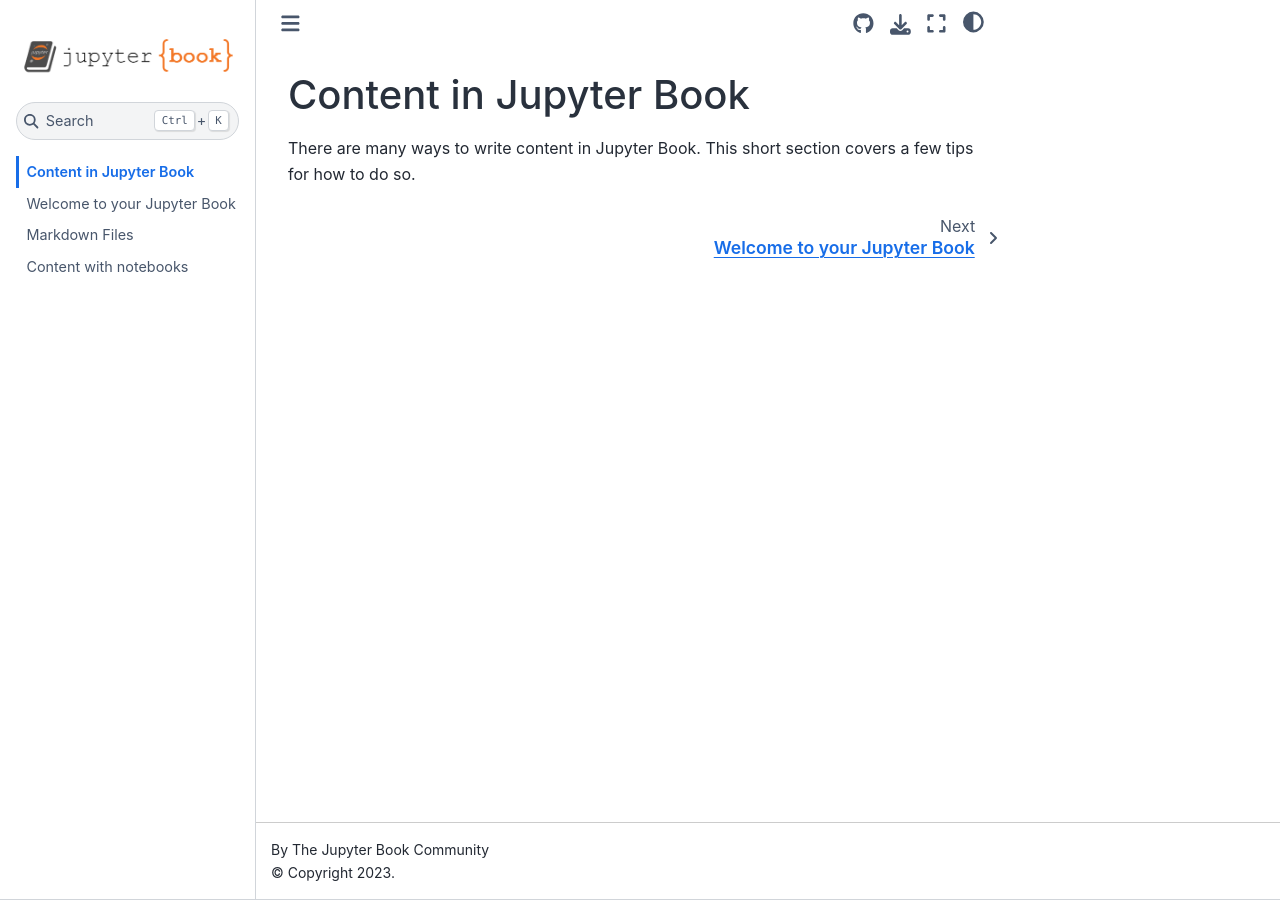
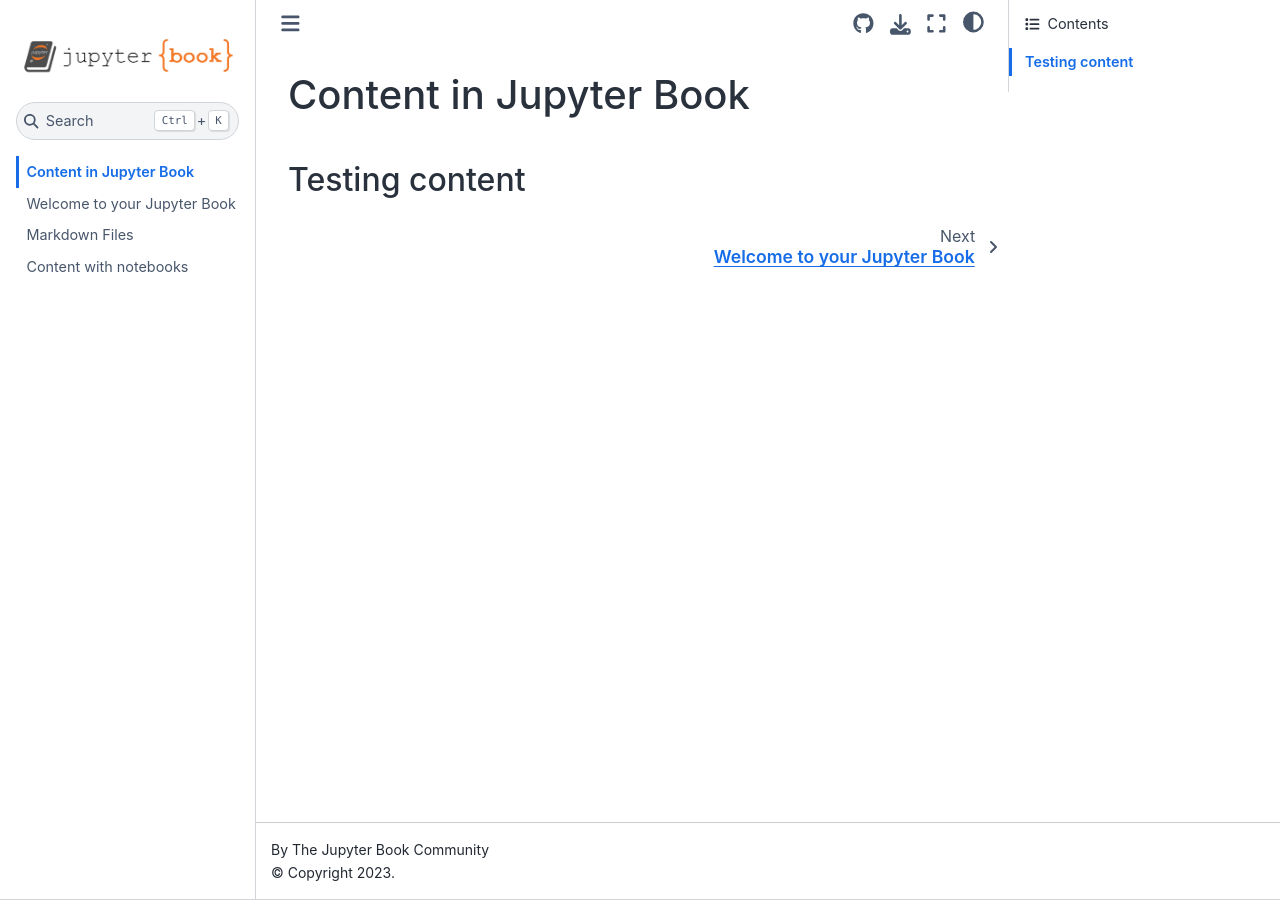
Before and after one commit to DPotoyan/Chem167, a Jupyter Book: the page built from content.md, in a window 1280 px wide. Built offline with Jupyter Book 1.0.4 settings and Sphinx 7.4.7 and the Sphinx Book theme 1.1.4, drawn with Linux system fonts in a browser that asks for light colours.

Commit message:
first add

```diff
--- a/content.md
+++ b/content.md
@@ -1,5 +1,4 @@
 Content in Jupyter Book
 =======================
 
-There are many ways to write content in Jupyter Book. This short section
-covers a few tips for how to do so.
+## Testing content
```
